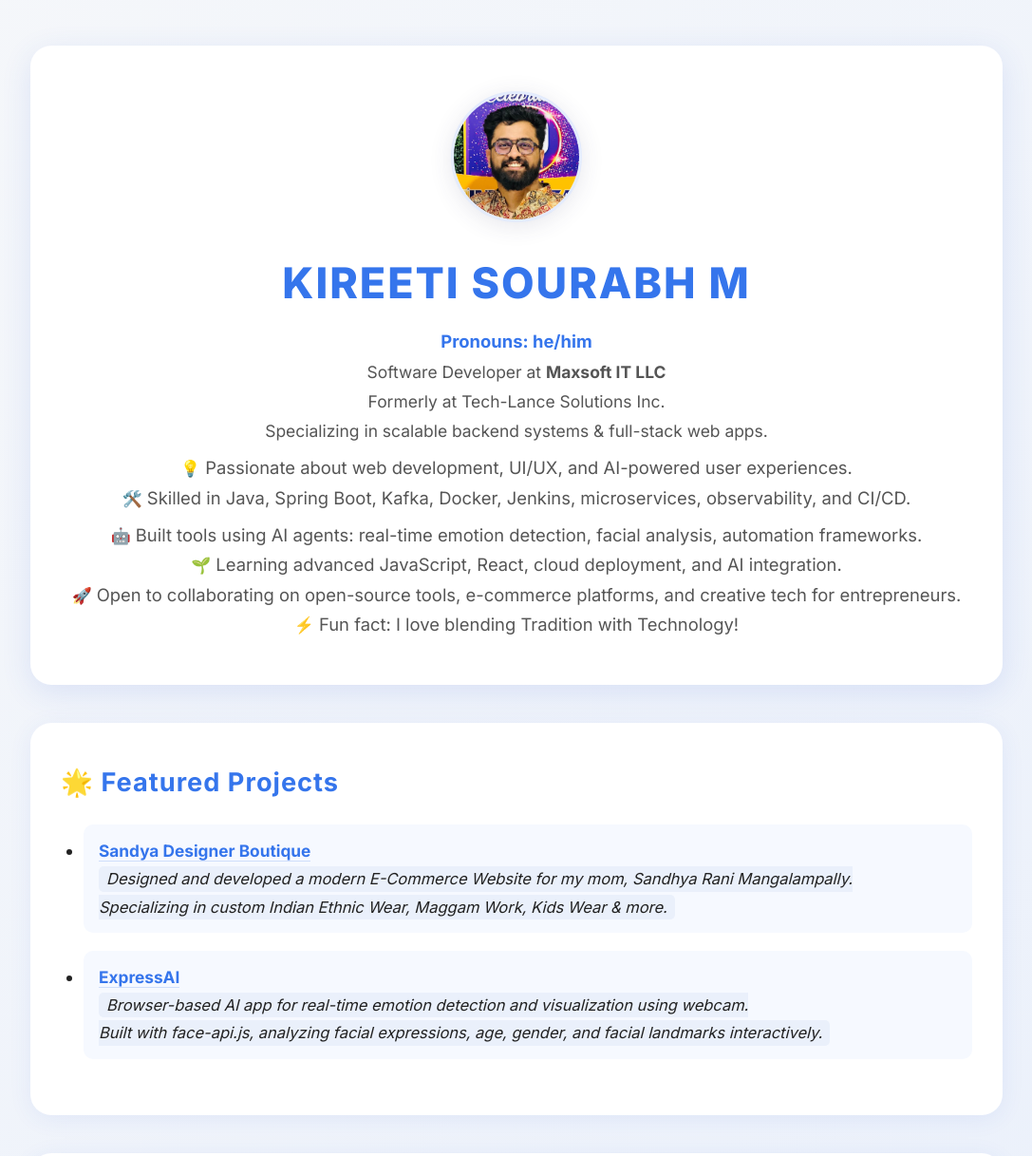
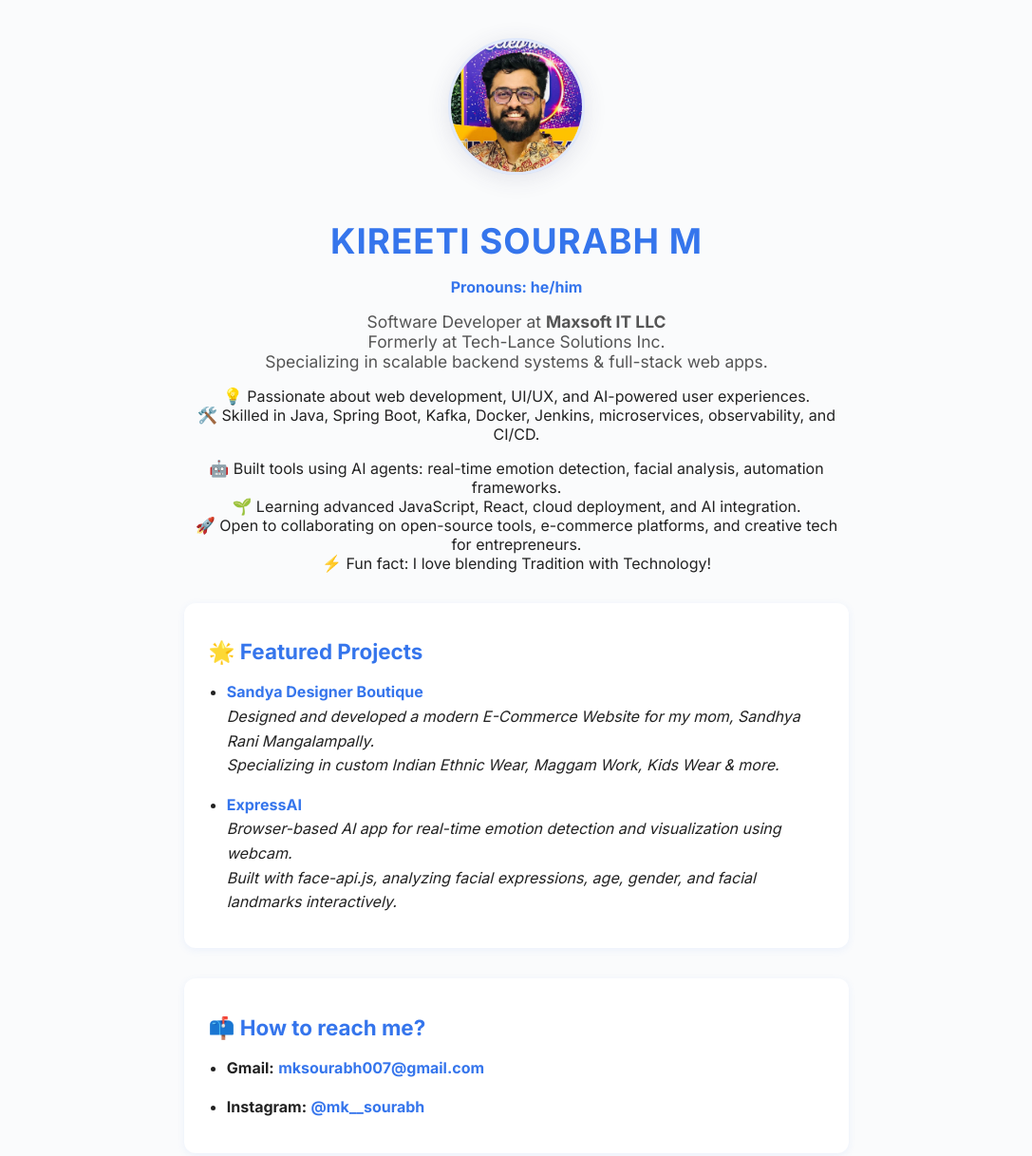
Before and after one commit to MKSourabh/mksourabh.github.io, a plain HTML site: page index.html in a window 1280 px wide. Shown: the top 1217 px of the page at 95% size, without its empty margins (96-1183 px from the left). Drawn offline with Linux system fonts and the light colour scheme.

Commit message:
Update styles.css

```diff
--- a/styles.css
+++ b/styles.css
@@ -1,129 +1,94 @@
-/* Reset default browser styles */
-* {
-  box-sizing: border-box;
-  margin: 0;
-  padding: 0;
+@import url('https://fonts.googleapis.com/css2?family=Inter:wght@400;700;800&display=swap');
+
+body {
+  font-family: 'Inter', Arial, sans-serif;
+  margin: 40px auto;
+  max-width: 700px;
+  color: #222;
+  background: #fafbfc;
 }
 
-/* Modern background gradient */
-body {
-  font-family: 'Inter', 'Segoe UI', 'Roboto', 'Helvetica Neue', Arial, sans-serif;
-  background: linear-gradient(135deg, #f5f7fa, #eaf0fb 100%);
-  color: #222;
-  line-height: 1.7;
-  min-height: 100vh;
-  padding: 0 10vw;
-  transition: background 0.4s;
+header {
+  text-align: center;
+  margin-bottom: 2em;
 }
 
-/* Card-style header */
-header {
-  background: #fff;
-  padding: 3rem 2rem 2.5rem 2rem;
-  border-radius: 22px;
-  box-shadow: 0 8px 32px rgba(52, 92, 212, 0.12);
-  margin: 3rem 0 2.5rem 0;
-  text-align: center;
-  transition: box-shadow 0.3s;
+.profile-img {
+  width: 138px;
+  border-radius: 50%;
+  margin-bottom: 18px;
+  box-shadow: 0 4px 24px rgba(60, 60, 100, 0.12);
+  object-fit: cover;
+  border: 3px solid #3575ec22;
 }
 
-header h1 {
-  font-size: 2.8rem;
-  font-weight: 800;
+h1 {
   color: #3575ec;
-  margin-bottom: 0.5rem;
-  letter-spacing: 2px;
-}
-
-header p {
-  font-size: 1.15rem;
-  color: #555;
-  margin-bottom: 0.5rem;
-}
-
-/* Card-style section */
-section {
-  background: #fff;
-  border-radius: 22px;
-  box-shadow: 0 4px 24px rgba(52, 92, 212, 0.08);
-  margin-bottom: 2.5rem;
-  padding: 2.5rem 2rem;
-  transition: box-shadow 0.3s;
-}
-
-/* Headings */
-h2 {
-  font-size: 1.7rem;
-  color: #3575ec;
-  margin-bottom: 1.3rem;
-  font-weight: 700;
+  font-size: 2.3rem;
+  margin-bottom: 0.3em;
   letter-spacing: 1px;
 }
 
-/* List styles */
+.subtitle {
+  color: #3575ec;
+  font-weight: 600;
+  margin-bottom: 1em;
+}
+
+.emoji {
+  color: #3575ec;
+  font-size: 1.05rem;
+  vertical-align: middle;
+  margin-right: 6px;
+  display: inline-block;
+  line-height: 1;
+  position: relative;
+  top: 2px;
+}
+
+section {
+  margin-bottom: 2em;
+  background: #fff;
+  padding: 1.2em 1.6em;
+  border-radius: 12px;
+  box-shadow: 0 2px 8px rgba(53,117,236,0.08);
+}
+
+h2 {
+  color: #3575ec;
+  font-size: 1.4rem;
+  margin-bottom: 0.7em;
+}
+
 ul {
-  list-style-type: disc;
-  padding-left: 1.5rem;
+  padding-left: 1.2em;
 }
 
 li {
-  margin-bottom: 1.2rem;
-  font-size: 1.08rem;
-  background: #f6f9ff;
-  border-radius: 10px;
-  padding: 0.8rem 1rem;
-  transition: background 0.2s;
+  margin-bottom: 1em;
+  line-height: 1.6;
 }
 
-li:hover {
-  background: #eaf0fb;
-}
-
-/* Links */
 a {
   color: #3575ec;
   text-decoration: none;
   font-weight: 600;
-  border-bottom: 1.5px solid #3575ec33;
-  transition: color 0.2s, border-bottom 0.2s;
 }
 
-a:hover, a:focus {
-  color: #274b8c;
-  border-bottom: 2px solid #274b8c77;
-  text-decoration: none;
+a:hover {
+  text-decoration: underline;
 }
 
-/* Emphasis */
-em {
-  color: #222;
-  font-size: 1.03rem;
-  font-style: italic;
-  background: #eaf0fb;
-  border-radius: 5px;
-  padding: 0.2rem 0.5rem;
-}
-
-@media (max-width: 800px) {
+@media (max-width: 600px) {
   body {
-    padding: 0 3vw;
+    margin: 12px;
+    max-width: 98vw;
+    font-size: 1rem;
   }
-  header, section {
-    padding: 1.2rem;
+  section {
+    padding: 1em;
   }
-  header h1 {
-    font-size: 2rem;
-  }
-  h2 {
-    font-size: 1.18rem;
-  }
-  li {
-    font-size: 1rem;
-    padding: 0.7rem 0.8rem;
+  h1 {
+    font-size: 1.5rem;
   }
 }
-
-/* Smooth transitions for interactive elements */
-button, a, li {
-  transition: all 0.2s ease;
-}
```
